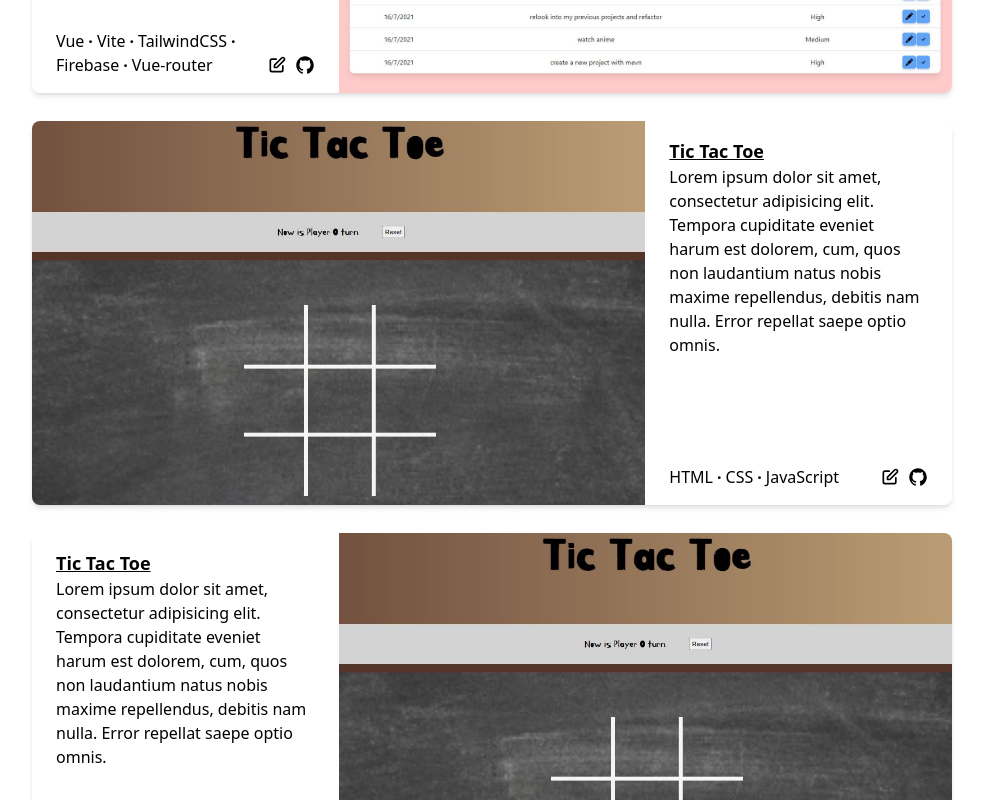
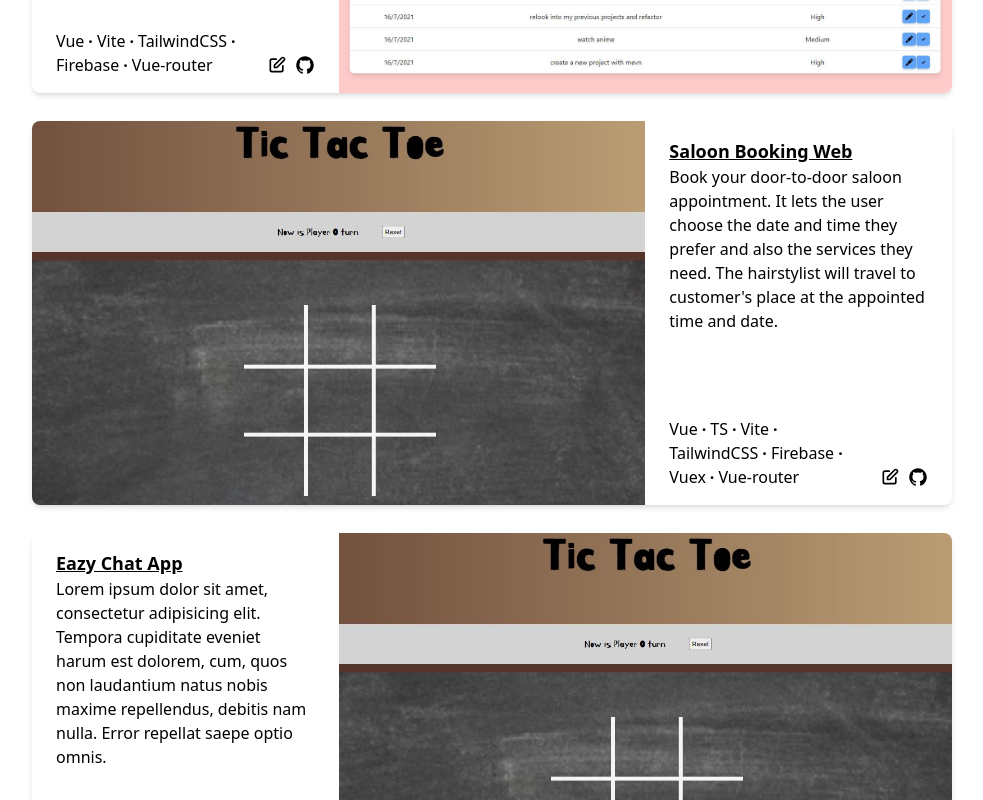
Before and after one commit to eazypau/portfolio-nuxt3, a Nuxt app: page / in a window 1280 px wide. Shown: the part 2940-3740 px from the top of the page, without its empty margins (148-1131 px from the left). Built offline with nearby package versions, Linux system fonts and the light colour scheme.

Commit message:
:lipstick: change color and animation
change animation for tabs in nav, create class for footer button and icons, add mailto in contact and change content for projects

```diff
--- a/assets/css/tailwind.scss
+++ b/assets/css/tailwind.scss
@@ -6,7 +6,12 @@
 .skillStyle {
   @apply border-b-2 border-l-2 border-r-2 border-gray-50 rounded-md font-semibold text-lg py-2 px-4 shadow-lg mx-2 mt-4 lg:mt-0 ease-out duration-200 transform hover:-translate-y-2;
 }
-
+.footerBtn {
+  @apply text-gray-500 hover:text-indigo-500 active:text-indigo-600 transition duration-100
+}
+.footerIcon {
+  @apply text-gray-400 hover:text-gray-500 active:text-gray-600 transition duration-100
+}
 .headerStyle {
   background-color: $bg-primary-dark;
 }
--- a/components/Contact.vue
+++ b/components/Contact.vue
@@ -121,7 +121,7 @@
             My Resume
           </a>
           <a
-            href="/"
+            href="mailto:poyizhi@gmail.com"
             class="inline-flex items-center justify-center h-12 px-6 font-medium tracking-wide transition duration-200 rounded shadow-md focus:shadow-outline focus:outline-none"
           >
             Get in Touch
--- a/components/Footer.vue
+++ b/components/Footer.vue
@@ -4,17 +4,17 @@
       <div class="flex flex-col items-center border-t pt-6">
         <!-- nav - start -->
         <nav class="flex flex-wrap justify-center md:justify-start gap-x-4 gap-y-2 md:gap-6 mb-4">
-          <a href="/#about" class="text-gray-500 hover:text-indigo-500 active:text-indigo-600 transition duration-100">About</a>
-          <a href="/#skills" class="text-gray-500 hover:text-indigo-500 active:text-indigo-600 transition duration-100">Skills</a>
-          <a href="/#projects" class="text-gray-500 hover:text-indigo-500 active:text-indigo-600 transition duration-100">Projects</a>
-          <a href="/#contact" class="text-gray-500 hover:text-indigo-500 active:text-indigo-600 transition duration-100">Contact</a>
-          <a href="/blog" class="text-gray-500 hover:text-indigo-500 active:text-indigo-600 transition duration-100">Blog</a>
+          <a href="/#about" class="footerBtn">About</a>
+          <a href="/#skills" class="footerBtn">Skills</a>
+          <a href="/#projects" class="footerBtn">Projects</a>
+          <a href="/#contact" class="footerBtn">Contact</a>
+          <a href="/blog" class="footerBtn">Blog</a>
         </nav>
         <!-- nav - end -->
 
         <!-- social - start -->
         <div class="flex gap-4">
-          <a href="#" target="_blank" class="text-gray-400 hover:text-gray-500 active:text-gray-600 transition duration-100">
+          <a href="#" target="_blank" class="footerIcon">
             <svg class="w-5 h-5" width="24" height="24" viewBox="0 0 24 24" fill="currentColor" xmlns="http://www.w3.org/2000/svg">
               <path
                 d="M12 2.163c3.204 0 3.584.012 4.85.07 3.252.148 4.771 1.691 4.919 4.919.058 1.265.069 1.645.069 4.849 0 3.205-.012 3.584-.069 4.849-.149 3.225-1.664 4.771-4.919 4.919-1.266.058-1.644.07-4.85.07-3.204 0-3.584-.012-4.849-.07-3.26-.149-4.771-1.699-4.919-4.92-.058-1.265-.07-1.644-.07-4.849 0-3.204.013-3.583.07-4.849.149-3.227 1.664-4.771 4.919-4.919 1.266-.057 1.645-.069 4.849-.069zm0-2.163c-3.259 0-3.667.014-4.947.072-4.358.2-6.78 2.618-6.98 6.98-.059 1.281-.073 1.689-.073 4.948 0 3.259.014 3.668.072 4.948.2 4.358 2.618 6.78 6.98 6.98 1.281.058 1.689.072 4.948.072 3.259 0 3.668-.014 4.948-.072 4.354-.2 6.782-2.618 6.979-6.98.059-1.28.073-1.689.073-4.948 0-3.259-.014-3.667-.072-4.947-.196-4.354-2.617-6.78-6.979-6.98-1.281-.059-1.69-.073-4.949-.073zm0 5.838c-3.403 0-6.162 2.759-6.162 6.162s2.759 6.163 6.162 6.163 6.162-2.759 6.162-6.163c0-3.403-2.759-6.162-6.162-6.162zm0 10.162c-2.209 0-4-1.79-4-4 0-2.209 1.791-4 4-4s4 1.791 4 4c0 2.21-1.791 4-4 4zm6.406-11.845c-.796 0-1.441.645-1.441 1.44s.645 1.44 1.441 1.44c.795 0 1.439-.645 1.439-1.44s-.644-1.44-1.439-1.44z"
@@ -22,7 +22,7 @@
             </svg>
           </a>
 
-          <a href="#" target="_blank" class="text-gray-400 hover:text-gray-500 active:text-gray-600 transition duration-100">
+          <a href="#" target="_blank" class="footerIcon">
             <svg class="w-5 h-5" width="24" height="24" viewBox="0 0 24 24" fill="currentColor" xmlns="http://www.w3.org/2000/svg">
               <path
                 d="M24 4.557c-.883.392-1.832.656-2.828.775 1.017-.609 1.798-1.574 2.165-2.724-.951.564-2.005.974-3.127 1.195-.897-.957-2.178-1.555-3.594-1.555-3.179 0-5.515 2.966-4.797 6.045-4.091-.205-7.719-2.165-10.148-5.144-1.29 2.213-.669 5.108 1.523 6.574-.806-.026-1.566-.247-2.229-.616-.054 2.281 1.581 4.415 3.949 4.89-.693.188-1.452.232-2.224.084.626 1.956 2.444 3.379 4.6 3.419-2.07 1.623-4.678 2.348-7.29 2.04 2.179 1.397 4.768 2.212 7.548 2.212 9.142 0 14.307-7.721 13.995-14.646.962-.695 1.797-1.562 2.457-2.549z"
@@ -30,7 +30,7 @@
             </svg>
           </a>
 
-          <a href="#" target="_blank" class="text-gray-400 hover:text-gray-500 active:text-gray-600 transition duration-100">
+          <a href="#" target="_blank" class="footerIcon">
             <svg class="w-5 h-5" width="24" height="24" viewBox="0 0 24 24" fill="currentColor" xmlns="http://www.w3.org/2000/svg">
               <path
                 d="M19 0h-14c-2.761 0-5 2.239-5 5v14c0 2.761 2.239 5 5 5h14c2.762 0 5-2.239 5-5v-14c0-2.761-2.238-5-5-5zm-11 19h-3v-11h3v11zm-1.5-12.268c-.966 0-1.75-.79-1.75-1.764s.784-1.764 1.75-1.764 1.75.79 1.75 1.764-.783 1.764-1.75 1.764zm13.5 12.268h-3v-5.604c0-3.368-4-3.113-4 0v5.604h-3v-11h3v1.765c1.396-2.586 7-2.777 7 2.476v6.759z"
@@ -38,7 +38,7 @@
             </svg>
           </a>
 
-          <a href="#" target="_blank" class="text-gray-400 hover:text-gray-500 active:text-gray-600 transition duration-100">
+          <a href="#" target="_blank" class="footerIcon">
             <svg class="w-5 h-5" width="24" height="24" viewBox="0 0 24 24" fill="currentColor" xmlns="http://www.w3.org/2000/svg">
               <path
                 d="M12 0c-6.626 0-12 5.373-12 12 0 5.302 3.438 9.8 8.207 11.387.599.111.793-.261.793-.577v-2.234c-3.338.726-4.033-1.416-4.033-1.416-.546-1.387-1.333-1.756-1.333-1.756-1.089-.745.083-.729.083-.729 1.205.084 1.839 1.237 1.839 1.237 1.07 1.834 2.807 1.304 3.492.997.107-.775.418-1.305.762-1.604-2.665-.305-5.467-1.334-5.467-5.931 0-1.311.469-2.381 1.236-3.221-.124-.303-.535-1.524.117-3.176 0 0 1.008-.322 3.301 1.23.957-.266 1.983-.399 3.003-.404 1.02.005 2.047.138 3.006.404 2.291-1.552 3.297-1.23 3.297-1.23.653 1.653.242 2.874.118 3.176.77.84 1.235 1.911 1.235 3.221 0 4.609-2.807 5.624-5.479 5.921.43.372.823 1.102.823 2.222v3.293c0 .319.192.694.801.576 4.765-1.589 8.199-6.086 8.199-11.386 0-6.627-5.373-12-12-12z"
--- a/components/NavBar.vue
+++ b/components/NavBar.vue
@@ -5,12 +5,12 @@
       <a href="/#top" class="text-2xl font-bold">EZ.</a>
     </div>
     <div class="hidden md:flex font-medium">
-      <transition-group tag="span" appear @before-enter="beforeOneByOne" @enter="enterOneByOne">
+      <transition-group tag="span" appear @before-enter="beforeOneByOne" @enter="enterOneByOne" class="space-x-5">
         <a
           v-for="item in navigation"
           :key="item.id"
           :href="item.href"
-          class="text-lg px-4 hover:opacity-60 hover:underline transition ease-linear duration-300"
+          class="text-lg hover:text-green-500 underAnimation"
           >{{ item.name }}</a
         >
       </transition-group>
@@ -160,3 +160,24 @@
     loading.value = false;
   });
 </script>
+<style scoped>
+  .underAnimation {
+    position: relative;
+  }
+  .underAnimation::before {
+    content: '';
+    position: absolute;
+    bottom: 0;
+    left: 0;
+    right: 0;
+    height: 2px;
+    background-color: #22d3ee; /* #3cefff */
+    transform-origin: bottom right;
+    transform: scaleX(0);
+    transition: transform 0.5s ease;
+  }
+  .underAnimation:hover::before {
+    transform-origin: bottom left;
+    transform: scaleX(1);
+  }
+</style>
--- a/pages/index.vue
+++ b/pages/index.vue
@@ -147,29 +147,29 @@
     },
     {
       isReverse: false,
-      title: "Tic Tac Toe",
+      title: "Saloon Booking Web",
+      imageUrl: "/tictactoe.JPG",
+      gifUrl: "/project-gif/tictactoe.gif",
+      description: "Book your door-to-door saloon appointment. It lets the user choose the date and time they prefer and also the services they need. The hairstylist will travel to customer's place at the appointed time and date.",
+      techStack: ["Vue", "TS", "Vite", "TailwindCSS", "Firebase", "Vuex", "Vue-router"],
+      isUrl: true,
+      urlLink: "https://saloonbooking-95d49.web.app/",
+      githubLink: "https://github.com/eazypau/saloonbooking",
+    },
+    {
+      isReverse: true,
+      title: "Eazy Chat App",
       imageUrl: "/tictactoe.JPG",
       gifUrl: "/project-gif/tictactoe.gif",
       description: "Lorem ipsum dolor sit amet, consectetur adipisicing elit. Tempora cupiditate eveniet harum est dolorem, cum, quos non laudantium natus nobis maxime repellendus, debitis nam nulla. Error repellat saepe optio omnis.",
-      techStack: ["HTML", "CSS", "JavaScript"],
-      isUrl: true,
-      urlLink: "https://eazypau.github.io/tictactoe/",
-      githubLink: "https://github.com/eazypau/tictactoe",
-    },
-    {
-      isReverse: true,
-      title: "Tic Tac Toe",
-      imageUrl: "/tictactoe.JPG",
-      gifUrl: "/project-gif/tictactoe.gif",
-      description: "Lorem ipsum dolor sit amet, consectetur adipisicing elit. Tempora cupiditate eveniet harum est dolorem, cum, quos non laudantium natus nobis maxime repellendus, debitis nam nulla. Error repellat saepe optio omnis.",
-      techStack: ["HTML", "CSS", "JavaScript"],
+      techStack: ["Vue", "TS", "Vite", "TailwindCSS", "Firebase", "Pinia", "Vue-router"],
       isUrl: true,
       urlLink: "https://eazypau.github.io/tictactoe/",
       githubLink: "https://github.com/eazypau/tictactoe",
     },
     {
       isReverse: false,
-      title: "Tic Tac Toe",
+      title: "Spotify Clone Web App",
       imageUrl: "/tictactoe.JPG",
       gifUrl: "/project-gif/tictactoe.gif",
       description: "Lorem ipsum dolor sit amet, consectetur adipisicing elit. Tempora cupiditate eveniet harum est dolorem, cum, quos non laudantium natus nobis maxime repellendus, debitis nam nulla. Error repellat saepe optio omnis.",
```
